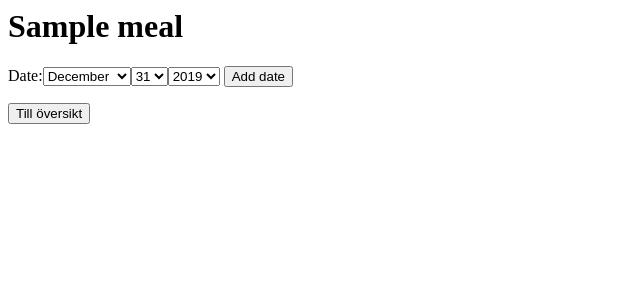
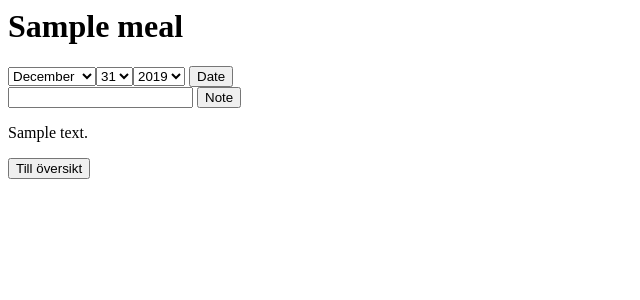
Before and after one commit to Fakor/DinnerVault, a Django app: page /main/1/ in a window 1280 px wide. Shown: the top 300 px of the page, without its empty margins (0-640 px from the left). Run offline with Django 3.2, Linux system fonts and the light colour scheme; tables that the repository leaves empty hold one stand-in row (values such as "Sample post"); parts of the project's set-up code (start-up, migrations or seed data) failed here and were passed over.

Commit message:
Notes added to html

```diff
--- a/glufs/main/forms.py
+++ b/glufs/main/forms.py
@@ -3,3 +3,4 @@ from django import forms
 
 class DetailForm(forms.Form):
     date = forms.DateField(widget=forms.SelectDateWidget())
+    new_note = forms.CharField()
--- a/glufs/main/templates/main/detail.html
+++ b/glufs/main/templates/main/detail.html
@@ -6,9 +6,18 @@
 
 <form action="{% url 'detail' meal.id %}" method="post">
     {% csrf_token %}
-    {{ form }}
-    <input type="submit" value="Add date">
+    {{ form.date }}
+    <input type="submit" value="Date" name="submit_date">
+    <br>
+    {{ form.new_note }}
+    <input type="submit" value="Note" name="submit_note">
 </form>
+
+{% if meal.notes %}
+    {% for note in meal.notes.all %}
+        <p> {{ note.text }} </p>
+    {% endfor %}
+{% endif %}
 
 <form action="/main/overview">
     <button type="submit">Till översikt</button>
--- a/glufs/main/views.py
+++ b/glufs/main/views.py
@@ -26,10 +26,14 @@ def detail(request, meal_id):
             month = int(request.POST.get('date_month'))
             day = int(request.POST.get('date_day'))
             form = DetailForm(initial={'date': datetime.date(year, month, day)})
-            if meal.add_date(year, month, day):
-                message = "Lade till datum {}-{}-{}!".format(year, month, day)
-            else:
-                message = "Datum {}-{}-{} tillagd sen tidigare!".format(year, month, day)
+            if 'submit_date' in request.POST:
+                if meal.add_date(year, month, day):
+                    message = "Lade till datum {}-{}-{}!".format(year, month, day)
+                else:
+                    message = "Datum {}-{}-{} tillagd sen tidigare!".format(year, month, day)
+            elif 'submit_note':
+                message = "Ny notering"
+                meal.add_note(request.POST.get('new_note'))
         else:
             now = datetime.date.today()
             form = DetailForm(initial={'date': now})
```
